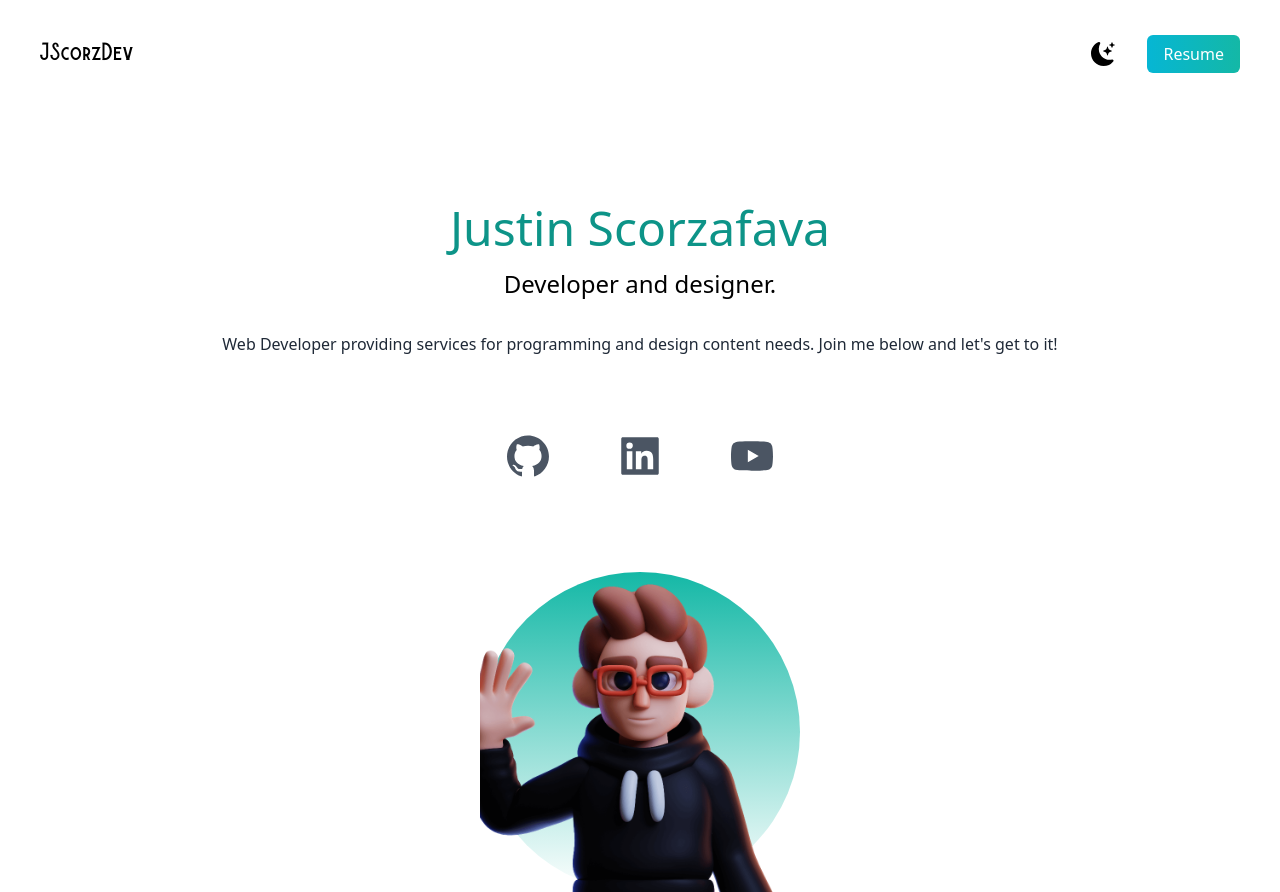
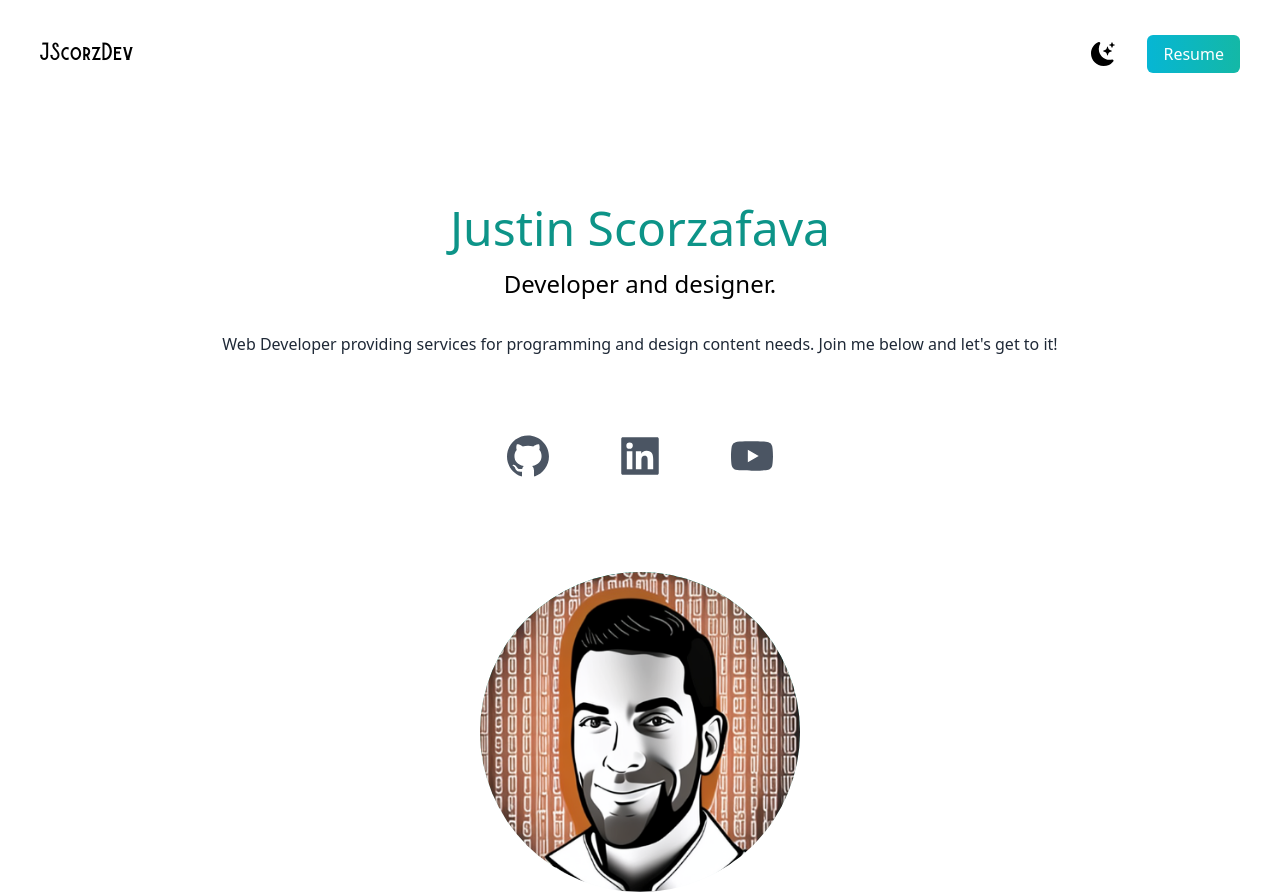
Before and after one commit to Jscorz/Portfolio-React-Tailwind, a Next.js app: page / in a window 1280 px wide. Built offline with nearby package versions, Linux system fonts and the light colour scheme.

Commit message:
removed old avatar and used it in hero section

```diff
--- a/components/Hero.js
+++ b/components/Hero.js
@@ -1,6 +1,6 @@
 import { AiFillGithub, AiFillLinkedin, AiFillYoutube } from "react-icons/ai";
 import Image from "next/image";
-import justindev from "../public/wave.png";
+import justindev from "../public/avatar.png";
 
 const Hero = () => {
 	return (
@@ -18,7 +18,7 @@
 				<AiFillLinkedin />
 				<AiFillYoutube />
 			</div>
-			<div className='relative mx-auto bg-gradient-to-b from-teal-500 rounded-full w-80 h-80 mt-20'>
+			<div className='relative mx-auto bg-gradient-to-b from-teal-500 rounded-full w-80 h-80 mt-20 overflow-hidden'>
 				<Image src={justindev} layout='fill' objectFit='cover' />
 			</div>
 		</div>
```
Also changed, not shown: public/avatar.png.
